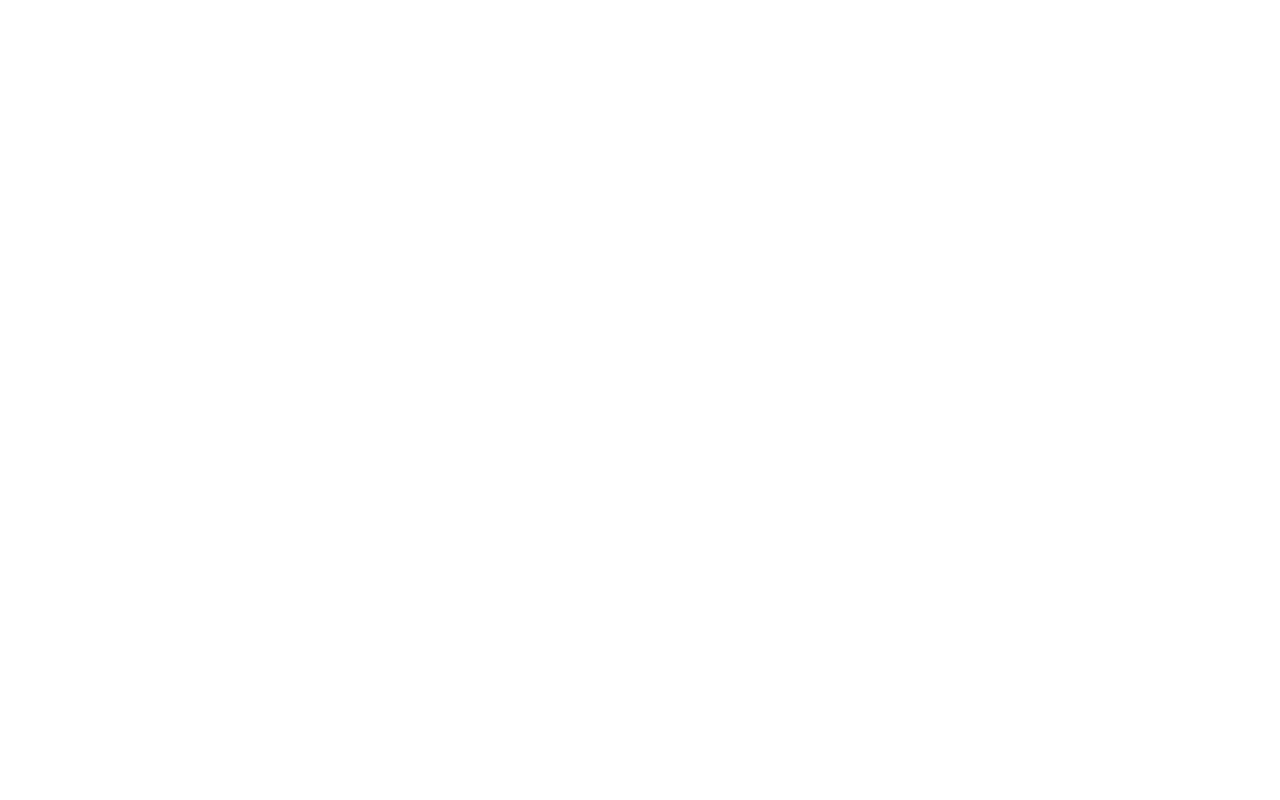
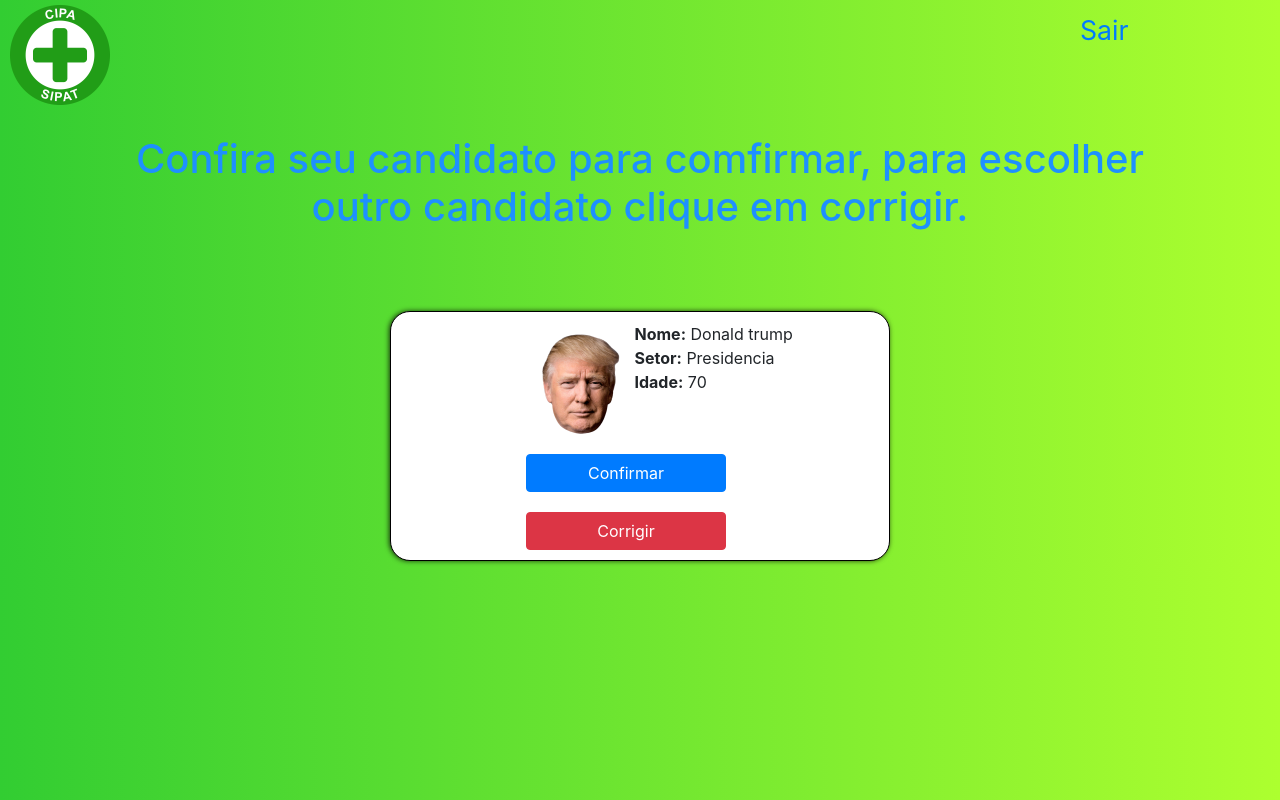
Before and after one commit to Fernandogit32/trabalho_de_ihc, a plain HTML site: page informacoes.html in a window 1280 px wide. Drawn offline with nearby package versions, Linux system fonts and the light colour scheme.

Commit message:
view votar e informaçoes criadas

```diff
--- a/informacoes.css
+++ b/informacoes.css
@@ -0,0 +1,47 @@
+.foto{
+    border-radius: 100px;
+
+}
+
+a{
+    width: 200px;
+    margin-left: 120px;
+    margin-bottom: 10px;
+    margin-top: 10px;
+}
+.card{
+    margin-top: 100px;
+    width: 500px;
+    border-radius: 20px;
+    border: solid 1px black;
+    -webkit-box-shadow: -1px 0px 5px 0px rgba(0,0,0,0.75);
+    -moz-box-shadow: -1px 0px 5px 0px rgba(0,0,0,0.75);
+    box-shadow: -1px 0px 5px 0px rgba(0,0,0,0.75);
+   }
+
+.test{
+    margin-left: 100px;
+    margin-top: 10px;
+}
+
+img{
+    margin-bottom: 10px;
+}
+
+body{
+    background: linear-gradient(to right, #32CD32,#ADFF2F);
+}
+.voltar{
+    float:right;
+    font-size: 20pt;
+}
+.logo{
+   margin-top: 5px;
+   margin-left: 10px;
+}
+
+.titulo{
+    margin-top: 20px;
+    text-align: center;
+    color: dodgerblue;
+  }
--- a/informacoes.html
+++ b/informacoes.html
@@ -1,12 +1,37 @@
 <!DOCTYPE html>
-<html lang="pt-brs">
+<html lang="pt-br">
 <head>
     <meta charset="UTF-8">
     <meta name="viewport" content="width=device-width, initial-scale=1.0">
     <meta http-equiv="X-UA-Compatible" content="ie=edge">
-    <title>Confirmação</title>
+    <link rel="stylesheet" href="https://stackpath.bootstrapcdn.com/bootstrap/4.3.1/css/bootstrap.min.css" integrity="sha384-ggOyR0iXCbMQv3Xipma34MD+dH/1fQ784/j6cY/iJTQUOhcWr7x9JvoRxT2MZw1T" crossorigin="anonymous">
+    <link rel="stylesheet" href="votar.css" type="text/css">
+    <title>votar</title>
 </head>
 <body>
 
+  <div>
+     <img class="logo" src="cipa.png" alt="cipa" style="width: 100px">
+      <a class="voltar" href="index.html">Sair</a>  <br />
+  </div>
+  <h1 class="titulo">Confira seu candidato para comfirmar, para escolher <br /> outro candidato clique em corrigir.</h1>
+ <h1></h1>
+<!-- Group of default radios - option 1 -->
+<div class="container card" >
+<div class="custom-control custom-radio">
+    <img class="test foto" src="mecanico.png" alt="mecanico" style="width: 100px" > <label class="inf"><strong>Nome:</strong> Donald trump <br><strong>Setor:</strong> Presidencia <br><strong>Idade:</strong> 70</label>
+
+
+  </div>
+
+  <!-- Group of default radios - option 2 -->
+
+
+  <!-- Group of default radios - option 3 -->
+
+  <a href="informacoes.html"  class="btn btn-primary" >Confirmar</a>
+  <a href="votar.html"  class="btn btn-danger" >Corrigir</a>
+</div>
+
 </body>
 </html>
--- a/votar.css
+++ b/votar.css
@@ -10,7 +10,7 @@ a{
     margin-top: 10px;
 }
 .card{
-    margin-top: 100px;
+    margin-top: 80px;
     width: 500px;
     border-radius: 20px;
     border: solid 1px black;
@@ -39,3 +39,11 @@ body{
    margin-top: 5px;
    margin-left: 10px;
 }
+.inf{
+margin-top: 10px;
+}
+.titulo{
+    margin-top: 20px;
+    text-align: center;
+    color: dodgerblue;
+  }
```
Also changed, not shown: votar.html (+5 -5 lines), engenheiro.jpeg (deleted), engenheiro.png (added), mecanico.jpg (deleted), mecanico.png (added), style.css (line endings or trailing spaces).
